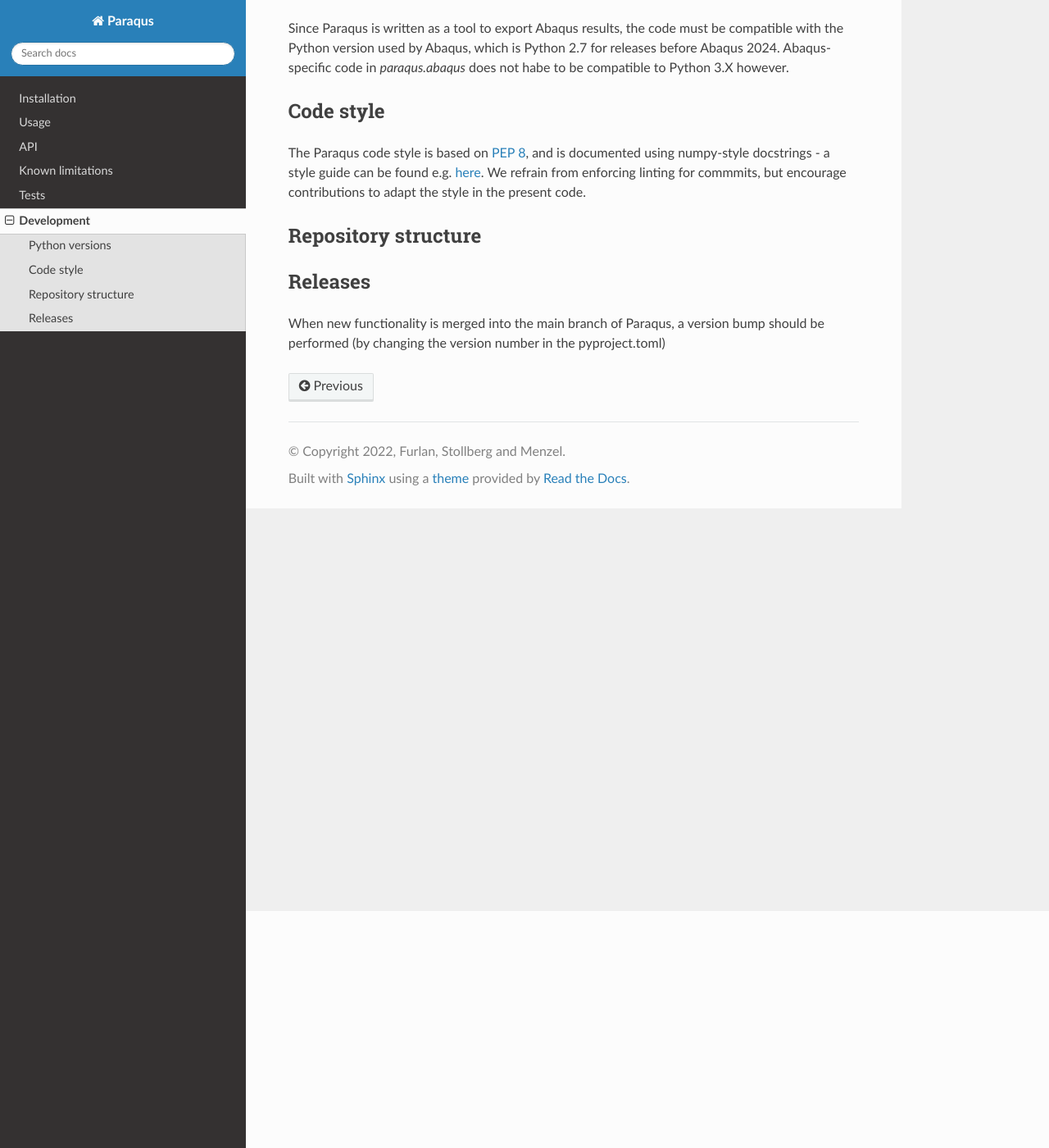
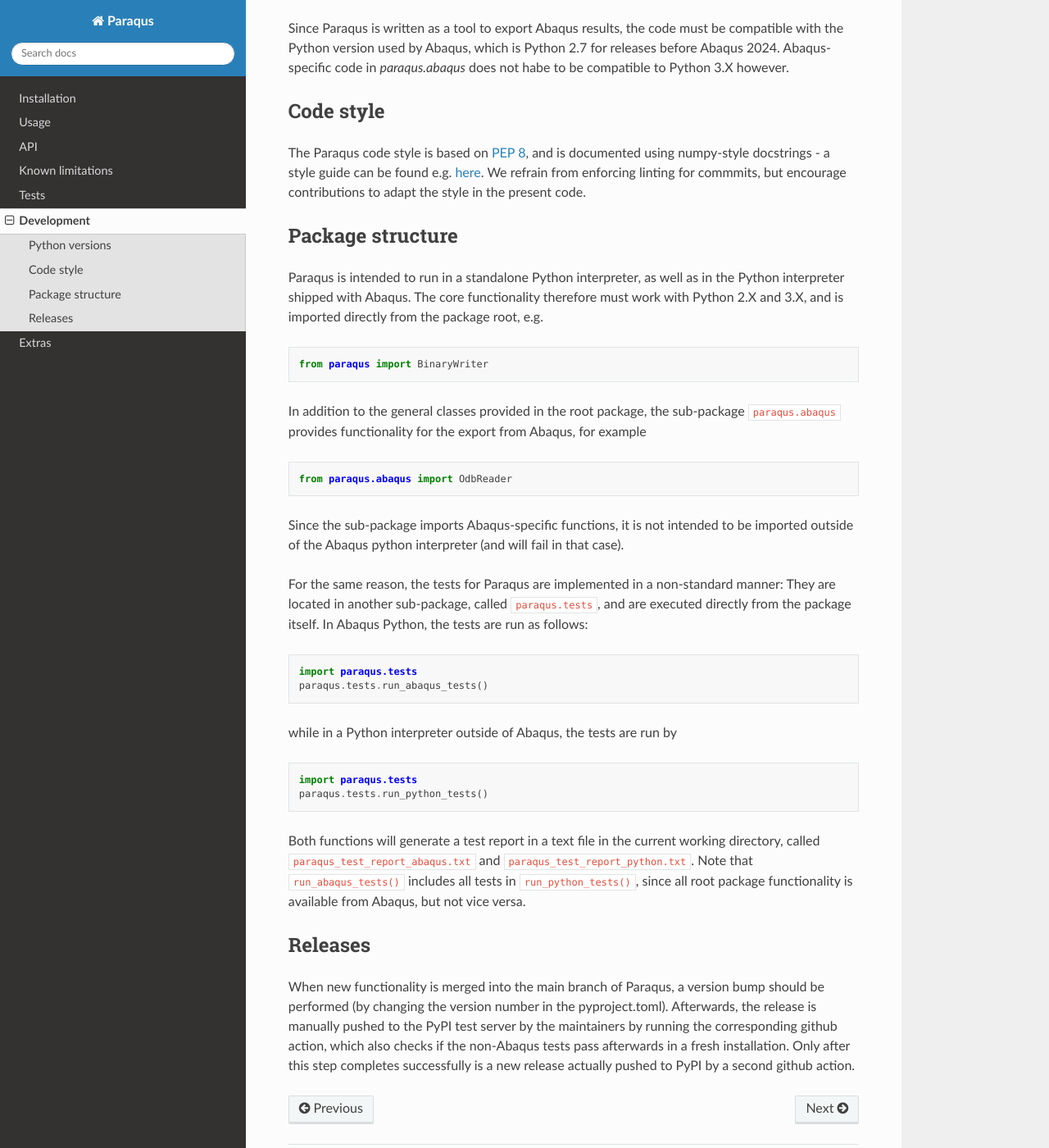
Before and after one commit to tmfrln/paraqus, a Sphinx documentation site: the page built from doc/source/development.rst, in a window 1280 px wide and 1400 px high, scrolled down 289 px. Shown: the whole window at 82% size. Built offline with Sphinx 7.4.7 and the Read the Docs theme 3.1.0, drawn with Linux system fonts in a browser that asks for light colours.

Commit message:
Docs include license, contact info, development section

```diff
--- a/doc/source/development.rst
+++ b/doc/source/development.rst
@@ -16,13 +16,41 @@
 The Paraqus code style is based on `PEP 8 <https://peps.python.org/pep-0008/>`_, and is documented using numpy-style docstrings - a style guide can be found e.g. `here <https://numpydoc.readthedocs.io/en/latest/format.html>`_. We refrain from enforcing linting for commmits, but encourage contributions to adapt the style in the present code.
 
 
-Repository structure
---------------------
+Package structure
+-----------------
 
+Paraqus is intended to run in a standalone Python interpreter, as well as in the Python interpreter shipped with Abaqus. The core functionality therefore must work with Python 2.X and 3.X, and is imported directly from the package root, e.g.
 
+.. code-block:: python
+
+   from paraqus import BinaryWriter
+
+In addition to the general classes provided in the root package, the sub-package ``paraqus.abaqus`` provides functionality for the export from Abaqus, for example
+
+.. code-block:: python
+
+   from paraqus.abaqus import OdbReader
+
+Since the sub-package imports Abaqus-specific functions, it is not intended to be imported outside of the Abaqus python interpreter (and will fail in that case).
+
+For the same reason, the tests for Paraqus are implemented in a non-standard manner: They are located in another sub-package, called ``paraqus.tests``, and are executed directly from the package itself. In Abaqus Python, the tests are run as follows:
+
+.. code-block:: python
+
+   import paraqus.tests
+   paraqus.tests.run_abaqus_tests()
+
+while in a Python interpreter outside of Abaqus, the tests are run by
+
+.. code-block:: python
+
+   import paraqus.tests
+   paraqus.tests.run_python_tests()
+
+Both functions will generate a test report in a text file in the current working directory, called ``paraqus_test_report_abaqus.txt`` and ``paraqus_test_report_python.txt``. Note that ``run_abaqus_tests()`` includes all tests in ``run_python_tests()``, since all root package functionality is available from Abaqus, but not vice versa.
 
 
 Releases
 --------
 
-When new functionality is merged into the main branch of Paraqus, a version bump should be performed (by changing the version number in the pyproject.toml)
+When new functionality is merged into the main branch of Paraqus, a version bump should be performed (by changing the version number in the pyproject.toml). Afterwards, the release is manually pushed to the PyPI test server by the maintainers by running the corresponding github action, which also checks if the non-Abaqus tests pass afterwards in a fresh installation. Only after this step completes successfully is a new release actually pushed to PyPI by a second github action.
--- a/doc/source/index.rst
+++ b/doc/source/index.rst
@@ -15,3 +15,4 @@
    limitations
    tests
    development
+   extras
--- a/doc/source/tests.rst
+++ b/doc/source/tests.rst
@@ -21,7 +21,7 @@
 Run tests using Abaqus
 ----------------------
 
-In the Python console of Abaqus  CAE, run the following commands:
+In the Python console of Abaqus CAE, run the following commands:
 
 >>> import paraqus.tests as tests
 >>> tests.run_abaqus_tests()
```
Also changed, not shown: other parts of doc/source/tests.rst (+1 -1 lines), doc/source/extras.rst (added, +13 -0 lines).
